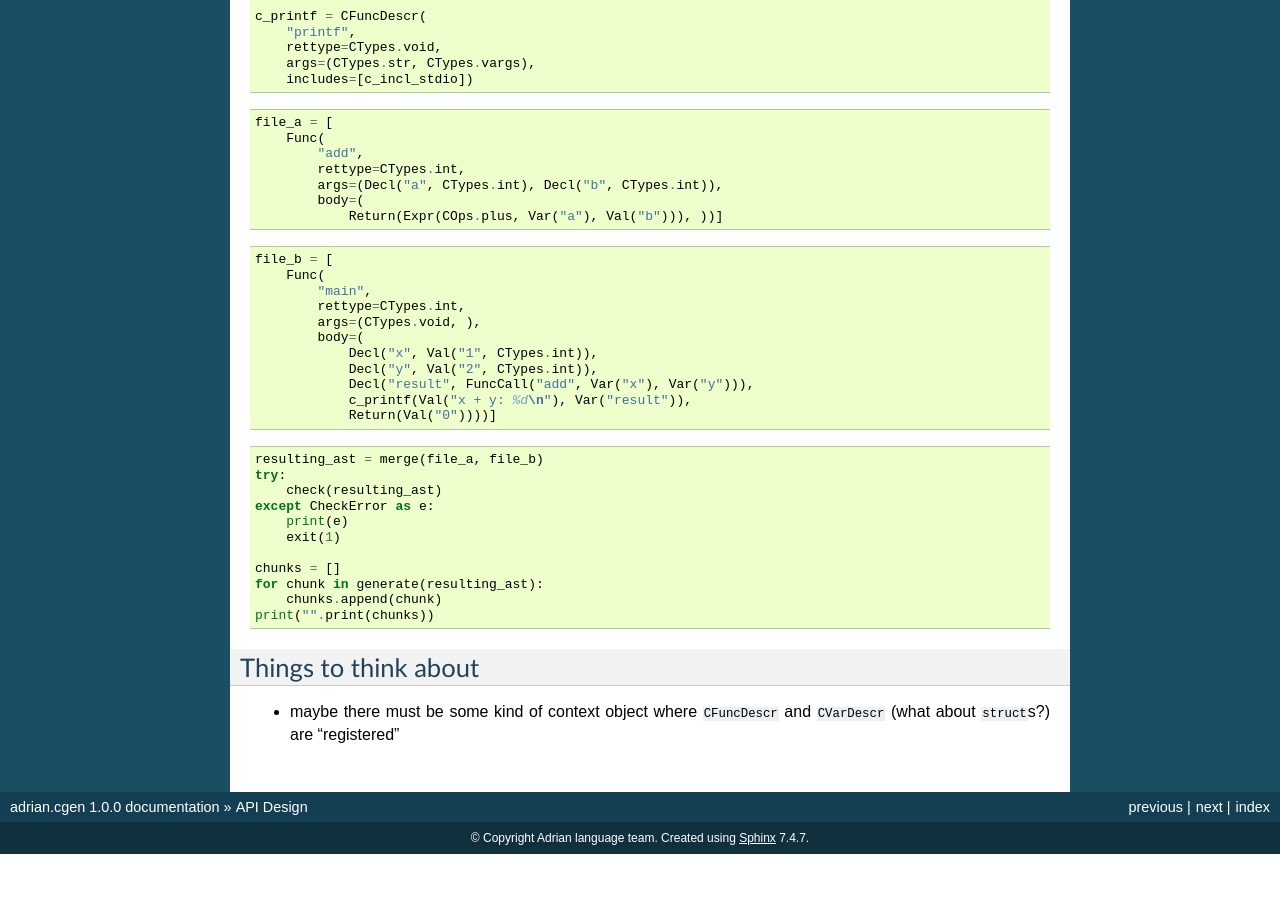
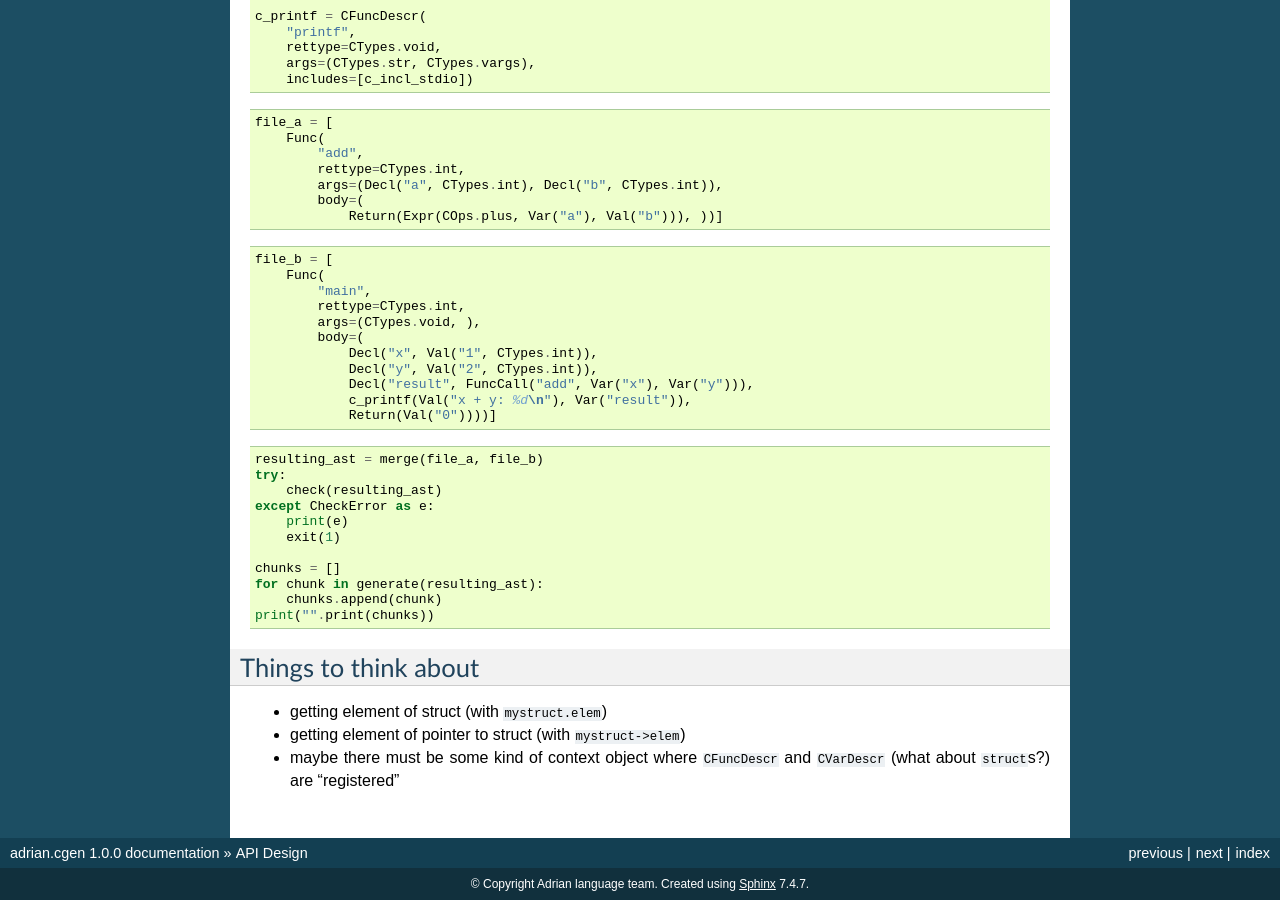
Before and after one commit to adrian-lang/adrian.cgen, a Sphinx documentation site: the page built from docs/design.rst, in a window 1280 px wide and 900 px high, scrolled down 4929 px. Built offline with Sphinx 7.4.7, drawn with Linux system fonts in a browser that asks for light colours; before the commit the page ends 5783 px from its top, so only the background shows below that.

Commit message:
Add few TODOs

```diff
--- a/docs/design.rst
+++ b/docs/design.rst
@@ -379,5 +379,7 @@ Large example
 
 Things to think about
 ---------------------
+- getting element of struct (with ``mystruct.elem``)
+- getting element of pointer to struct (with ``mystruct->elem``)
 - maybe there must be some kind of context object where ``CFuncDescr``
   and ``CVarDescr`` (what about ``struct``\ s?) are "registered"
```
